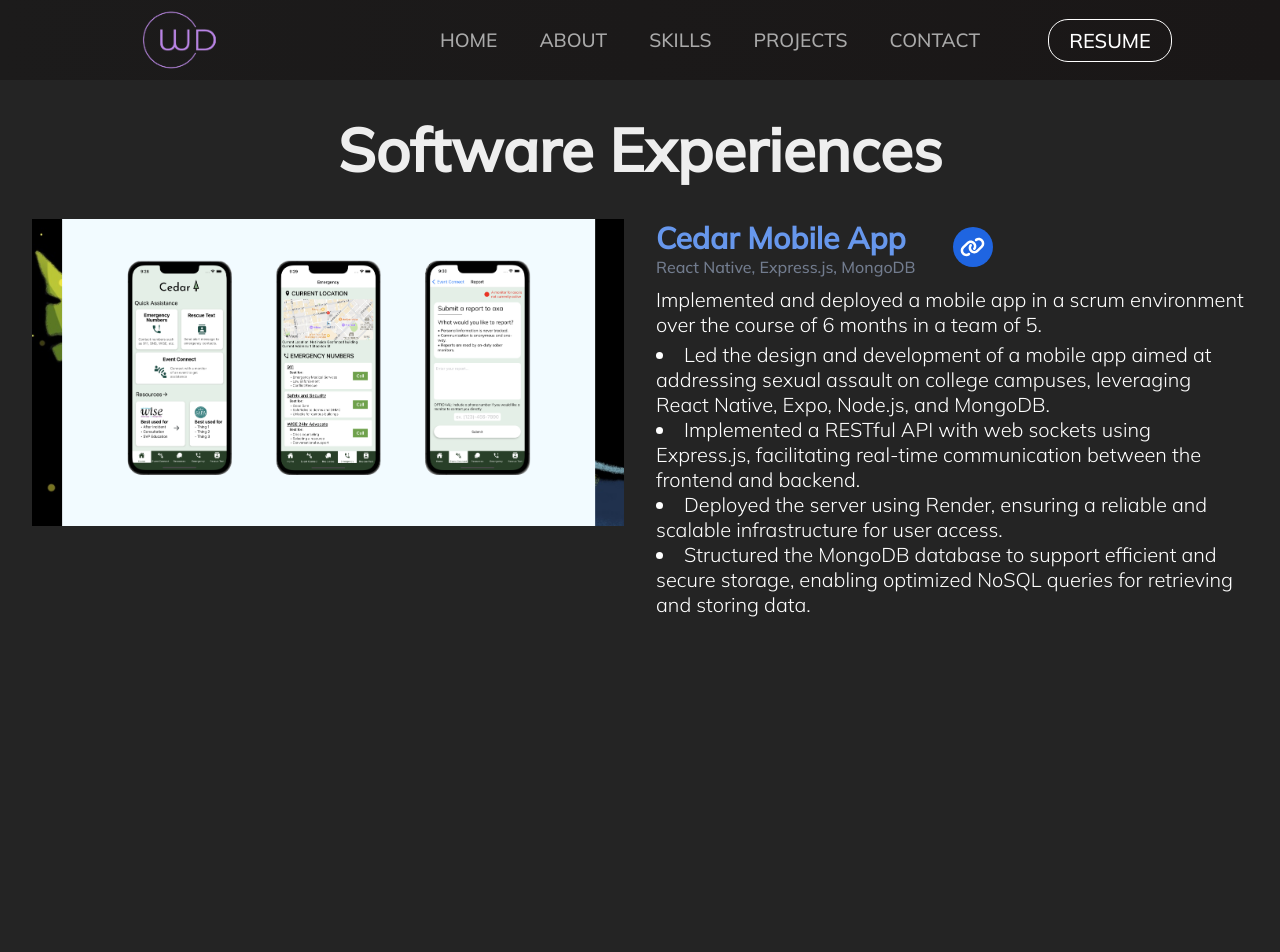
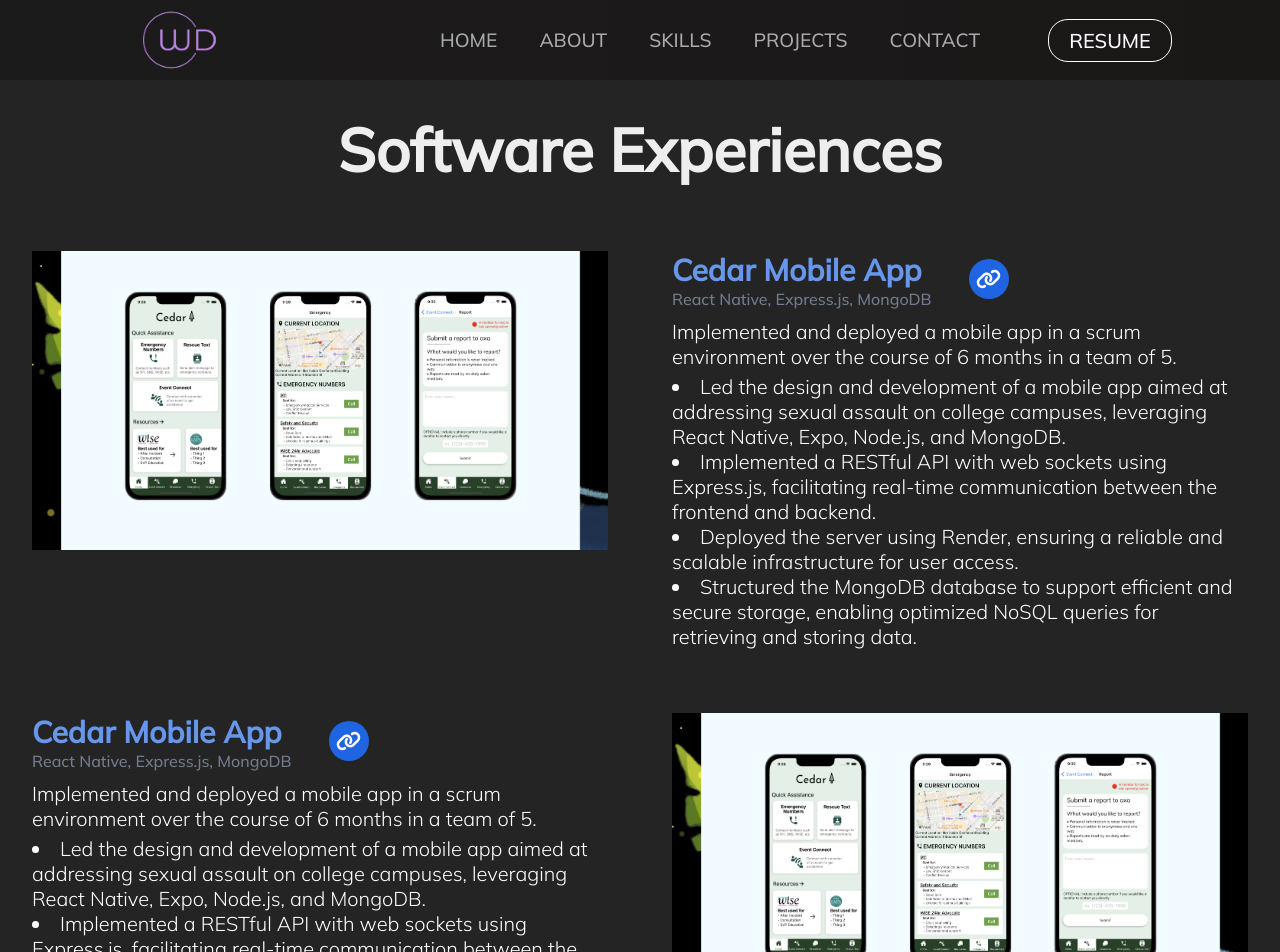
Before and after one commit to WillDinauer/personal-website, a React (Create React App) app: page /projectdetails in a window 1280 px wide. Shown: the top 952 px of the page. Before the commit the page ends 800 px from the top, so only its background shows below. Built offline with nearby package versions, Linux system fonts and the light colour scheme.

Commit message:
working template

```diff
--- /dev/null
+++ b/src/components/SoftwareExperience.js
@@ -0,0 +1,45 @@
+import React from 'react';
+import './SoftwareExperiences.css';
+import { FontAwesomeIcon } from '@fortawesome/react-fontawesome';
+import { faCircle } from '@fortawesome/free-solid-svg-icons';
+import { faLink } from '@fortawesome/free-solid-svg-icons';
+import { faGithub } from '@fortawesome/free-brands-svg-icons';
+
+function SoftwareExperience(props) {
+  const direction = props.invert ? 'project-invert' : 'project-regular';
+
+  return (
+    <>
+      <div className={`project ${direction}`}>
+        <div className="project-image">
+          <img src={props.img} alt="Project" className="project-image" />
+        </div>
+        <div className="project-content">
+          <div className="project-header">
+            <div className="project-header-text">
+              <h3 className='project-title'>{props.title}</h3>
+              <p className='project-stack'>{props.stack}</p>
+            </div>
+            <div className="project-header-icons">
+              {props.gitLink != null ? (
+                <a href={props.gitLink} className="projects__item__external__link fa-stack fa-lg">
+                  <FontAwesomeIcon color={'#1F65E1'} icon={faCircle} className="fa-stack-2x" />
+                  <FontAwesomeIcon color={'#ffffff'} icon={faGithub} className="fa-stack-1x fa-inverse fa-stack-align-center" />
+                </a>) : null
+              }
+              {props.link != null ? (
+                <a href={props.link} className="projects__item__external__link fa-stack fa-lg">
+                  <FontAwesomeIcon color={'#1F65E1'} icon={faCircle} className="fa-stack-2x" />
+                  <FontAwesomeIcon color={'#ffffff'} icon={faLink} className="fa-stack-1x fa-inverse fa-stack-align-center" />
+                </a>) : null
+              }
+            </div>
+          </div>
+          {props.projectDescription}
+        </div>
+      </div>
+    </>
+  )
+}
+
+export default SoftwareExperience
--- a/src/components/SoftwareExperiences.css
+++ b/src/components/SoftwareExperiences.css
@@ -6,11 +6,12 @@
 
 .project-container {
   display: flex;
+  flex-direction: column;
   justify-content: center;
   width: 95%;
   max-width: 1600px;
-  margin: 0 auto;
-  gap: 2rem;
+  margin: 2rem auto;
+  gap: 4rem;
 }
 
 .project-header {
@@ -24,18 +25,18 @@
   margin: 8px 0 0 0;
 }
 
-.project-img_left {
+.project-regular {
   flex-direction: row;
 }
 
-.project-img_right {
+.project-invert {
   flex-direction: row-reverse;
 }
 
 .project {
   display: flex;
   justify-content: center;
-  gap: 2rem;
+  gap: 4rem;
 }
 
 .project-image,
--- a/src/components/SoftwareExperiences.js
+++ b/src/components/SoftwareExperiences.js
@@ -2,7 +2,7 @@
 import './SoftwareExperiences.css';
 import { FontAwesomeIcon } from '@fortawesome/react-fontawesome';
 import { faCircle, faLink } from '@fortawesome/free-solid-svg-icons';
-//import { faGithub } from '@fortawesome/free-brands-svg-icons';
+import SoftwareExperience from './SoftwareExperience';
 
 function SoftwareExperiences() {
   return (
@@ -35,8 +35,34 @@
             </ul>
           </div>
         </div>
+        <SoftwareExperience
+          img={require('../images/Cedar.png')}
+          title='Cedar Mobile App'
+          stack='React Native, Express.js, MongoDB'
+          link='https://medium.com/dartmouth-cs98/how-can-a-mobile-app-help-combat-sexual-violence-on-college-campuses-meet-cedar-eb581d55d013'
+          projectDescription={
+            <>
+            <p className="project-text">Implemented and deployed a mobile app in a scrum environment over the course of 6 months in a team of 5.</p>
+              <ul className='bullet-list'>
+                <li className='bullet-item'>Led the design and development of a mobile app aimed at addressing sexual assault on college campuses, leveraging React Native, Expo, Node.js, and MongoDB.</li>
+                <li className='bullet-item'>Implemented a RESTful API with web sockets using Express.js, facilitating real-time communication between the frontend and backend.</li>
+                <li className='bullet-item'>Deployed the server using Render, ensuring a reliable and scalable infrastructure for user access.</li>
+                <li className='bullet-item'>Structured the MongoDB database to support efficient and secure storage, enabling optimized NoSQL queries for retrieving and storing data.</li>
+              </ul>
+            </>
+          }
+          invert
+        />
       </div>
-    </div>
+      {/*<SoftwareExperience
+        img=''
+        title=''
+        stack=''
+        gitLink=''
+        link=''
+        projectDescription=''
+      />*/}
+  </div>
   );
 }
 
```
Also changed, not shown: src/components/SE_Template.js (deleted, +0 -50 lines).
